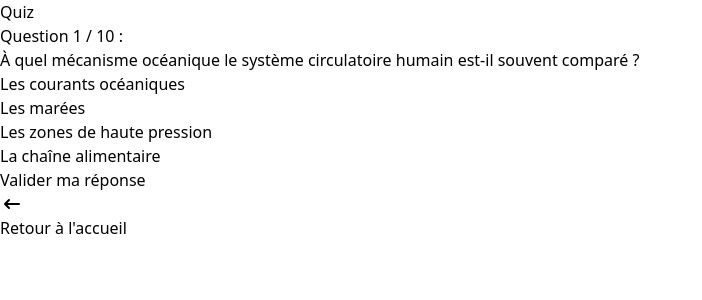
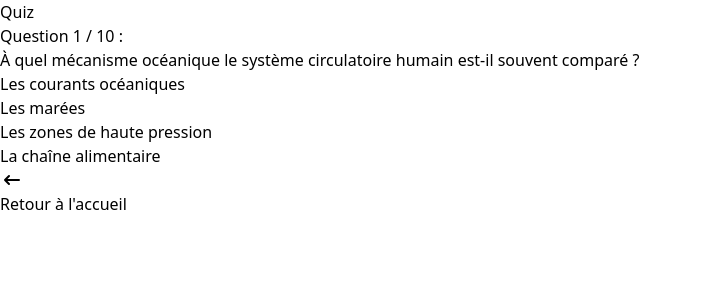
Before and after one commit to MaximeCode/NuitDeLinfo2024, a Next.js app in the folder one-body-one-ocean/: page /quiz in a window 1280 px wide. Shown: the top 300 px of the page, without its empty margins (0-702 px from the left). Built offline with nearby package versions, Linux system fonts and the light colour scheme.

Commit message:
Quiz finished

```diff
--- a/one-body-one-ocean/src/app/page.tsx
+++ b/one-body-one-ocean/src/app/page.tsx
@@ -7,7 +7,7 @@ import Waste from "../components/Waste"
 import FishDead from "../components/FishDead"
 import Image from 'next/image';
 
-export default function app() {
+export default function App() {
   const [background, setBackground] = useState('rgba(0, 122, 255, 1)'); // Bleu initial
   const [scrollPosition, setScrollPosition] = useState(0);
   const router = useRouter(); // Initialiser le routeur
--- a/one-body-one-ocean/src/app/survey/answer.tsx
+++ b/one-body-one-ocean/src/app/survey/answer.tsx
@@ -24,18 +24,18 @@ export default function Answer({
   return (
     <div
       onClick={onClick}
-      className={`p-4 text-center text-xl rounded-md border-4 transition-all duration-300 ease-in-out cursor-pointer
+      className={`p-4 text-center text-xl rounded-lg border-4 transition-all duration-300 ease-in-out cursor-pointer
       ${isSelected ? "font-bold" : ""}
       ${isCorrect ? "border-green-500" : ""}
       ${isIncorrect ? "border-red-500" : ""}
-      ${isSelected && !isCorrect && !isIncorrect ? "border-sky-900" : ""}
+      ${isSelected && !isCorrect && !isIncorrect ? "border-sky-500" : ""}
       ${
         !isSelected &&
         !isIncorrect &&
         !isCorrect &&
         "bg-transparent border-transparent"
       }
-      ${!isSelected && "hover:border-sky-700"}`}>
+      ${!isSelected && "hover:border-sky-500"}`}>
       {text}
     </div>
   )
--- a/one-body-one-ocean/src/app/survey/page.tsx
+++ b/one-body-one-ocean/src/app/survey/page.tsx
@@ -31,7 +31,7 @@ export default function Survey() {
   return (
     <>
       <div className="space-y-12">
-        {count <= questions.length ? (
+        {count < questions.length ? (
           <div className="space-y-12">
             <div className="space-y-4">
               <h2 className="text-2xl text-center">
@@ -59,11 +59,10 @@ export default function Survey() {
             <div className="text-center text-2xl">
               Bravo, vous avez terminé le quiz !
             </div>
-            <Link href="/">Retour à l&apos;accueil</Link>
           </>
         )}
 
-        {isCorrect !== true && (
+        {selectedOption !== 4 && (
           <div
             className={`w-max mx-auto p-4 text-center text-xl rounded-md transition-all duration-300 ease-in-out border-2 border-green-500 hover:bg-green-500 bg-transparent cursor-pointer ${
               selectedOption || selectedOption == 0 ? "block" : "hidden"
@@ -81,13 +80,16 @@ export default function Survey() {
             <div
               className="flex justify-center items-center gap-4 w-max mx-auto p-4 text-xl rounded-md transition-all duration-300 ease-in-out border-2 border-blue-700 hover:bg-blue-500 bg-transparent cursor-pointer"
               onClick={() => {
-                setCount(count + 1)
-                setquiz(questions[count + 1])
                 setSelectedOption(4)
                 setIsCorrect(null)
                 setIncorrectAnswers([])
+                setCount(count + 1)
+                setquiz(questions[count + 1])
               }}>
-              Question suivante
+              {count < questions.length - 1
+                ? "Question suivante"
+                : "Terminer le quiz"}
+
               <svg
                 className="w-8 h-8"
                 aria-hidden="true"
@@ -112,7 +114,8 @@ export default function Survey() {
         ) : null}
       </div>
 
-      <div className="absolute top-10 left-10 flex items-center justify-center rounded-md p-3 border border-sky-500 hover:bg-sky-500 hover:text-white transition-all duration-200 ease-in-out cursor-pointer">
+      {/* Back to home fixed */}
+      <div className="absolute top-10 left-10 flex items-center justify-center rounded-md p-3 border border-sky-600 hover:bg-sky-600 hover:text-white transition-all duration-200 ease-in-out cursor-pointer">
         <svg
           className="w-8 h-8"
           aria-hidden="true"
```
Also changed, not shown: one-body-one-ocean/tsconfig.json (+18 -5 lines).
